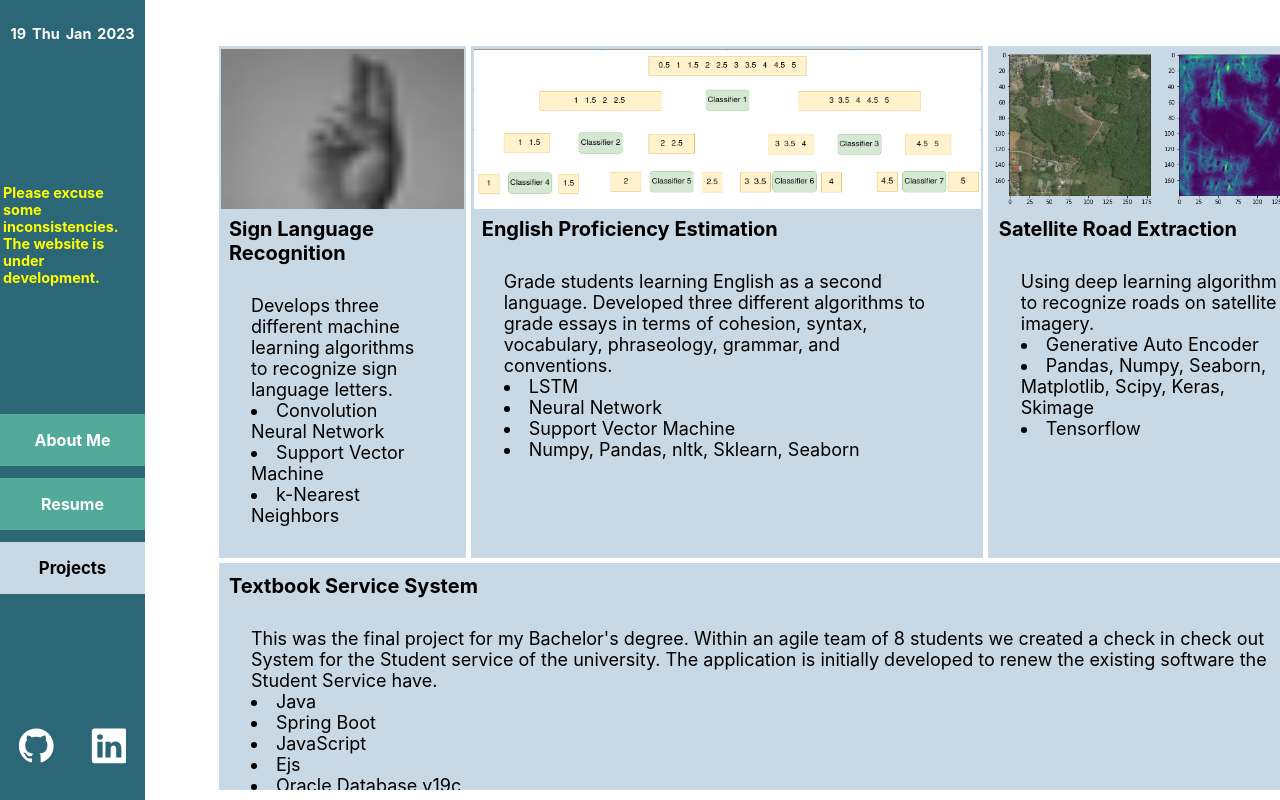
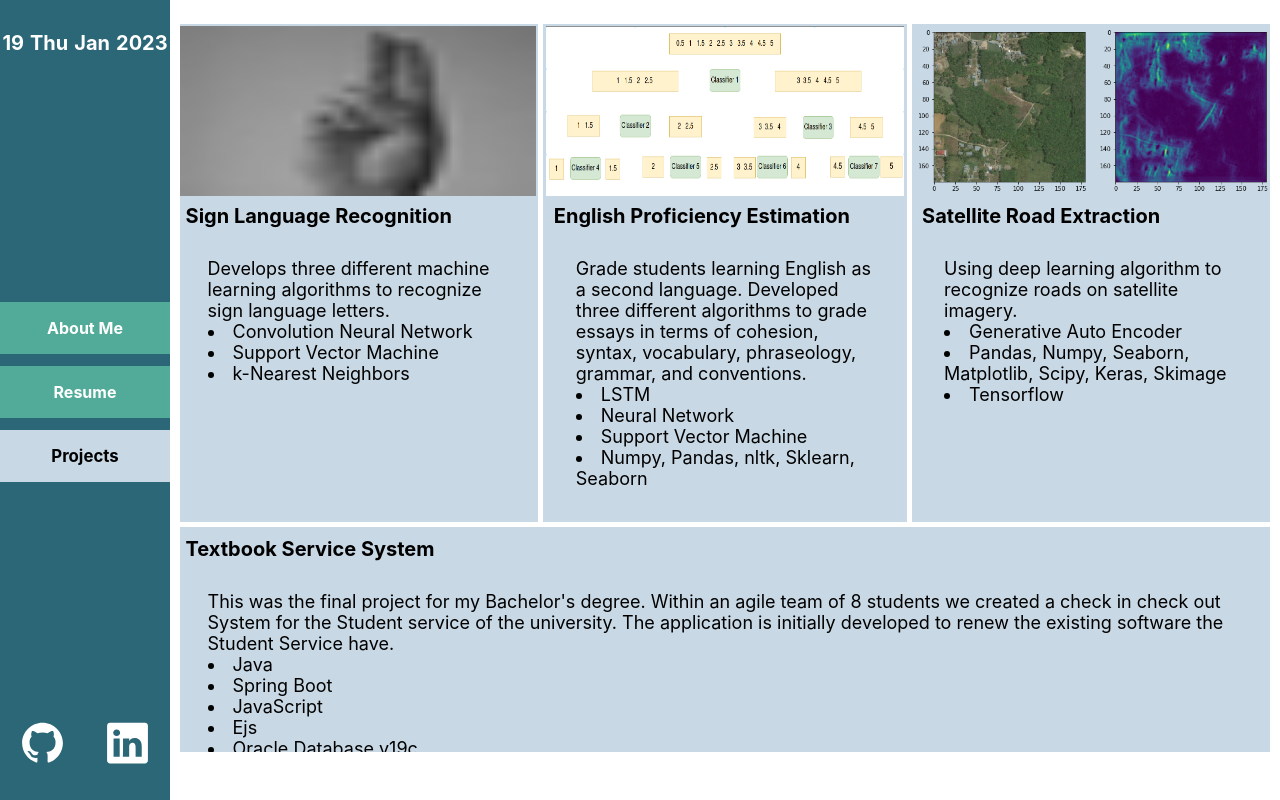
Before and after one commit to SpyridonKaperonis/012023, a React (Create React App) app: page /projects in a window 1280 px wide. Built offline with nearby package versions, Linux system fonts and the light colour scheme.

Commit message:
improve style
fix the metrics that are used for like px vs vh/vw

```diff
--- a/src/App.js
+++ b/src/App.js
@@ -79,14 +79,14 @@ const styles = {
     // flexDirection: 'column',
     width: '100%',
     height: '100%',
-    position: 'relative',
+    position: 'fixed',
 
   },
 
   NavBar: {
 
     position: 'fixed',
-    width: '10%',
+    width: '170px',
     minWidth: '145px',
     height: '100%',
     // backgroundColor: '#E5E4E2',
@@ -101,23 +101,21 @@ const styles = {
   scrollviewContainer: {
     display: 'flex',
     flexDirection: 'column',
-    position: 'fixed',
+    position: 'relative',
     height: '94%',
-    width: '87%',
+    width: 'auto',
     overflow: 'scroll',
     overflowY :'auto',
     overflowX:'auto',
-    marginTop: '0.5%',
-    marginBottom: '0.5%',
-    marginLeft: '200px',
-    marginRight: '0.5%',
+    // marginTop: '0.5%',
+    marginLeft: '180px',
+    marginRight: '10px',
 
     alignItems: 'center',
     // justifyContent: 'center',
 
     backgroundColor: 'white',
 
-    padding:'2vh',
     // border: '2px solid blue',
     // zIndex: '0'
   },
--- a/src/components/githubCard.js
+++ b/src/components/githubCard.js
@@ -25,7 +25,7 @@ export const GithubCard = (props) => {
     <div style={styles.container} onClick={() => navigateToRepo(hyperlink)}>
     <Card style={{display: 'flex', flexDirection: 'column',
                   justifyContent: 'space-between',  border: clicked ? '1px solid black' : ''}}>
-      {image_ ?  <Card.Img style={{height: '20vh', width: '1oo%'}} variant="top" src={image} /> : null}
+      {image_ ?  <Card.Img style={{height: '170px', width: '28vw'}} variant="top" src={image} /> : null}
       <Card.Body>
         <Card.Title style={{margin: '1vh', fontWeight: 'bold', fontSize:'20px'}}>{title}</Card.Title>
         <Card.Text style={{margin: '30px', fontSize: '18px'}}>
--- a/src/components/navBar.js
+++ b/src/components/navBar.js
@@ -52,9 +52,9 @@ export const NavBar = (props) => {
             <h3 style={styles.dateSpace}>{newDate.year}</h3>
         </div>
 
-        <div style={styles.message}>
+        {/* <div style={styles.message}>
             <h3 style={{...styles.dateSpace, color: 'yellow'}}>Please excuse some inconsistencies. The website is under development.</h3>
-        </div>
+        </div> */}
 
         <div style={styles.buttonsContainer}>
             <nav>
@@ -111,7 +111,7 @@ const styles = {
 
     dateSpace: {
         padding: '3px',
-        fontSize: '90%'
+        fontSize: '20px'
     },
 
     buttonsContainer: {
```
